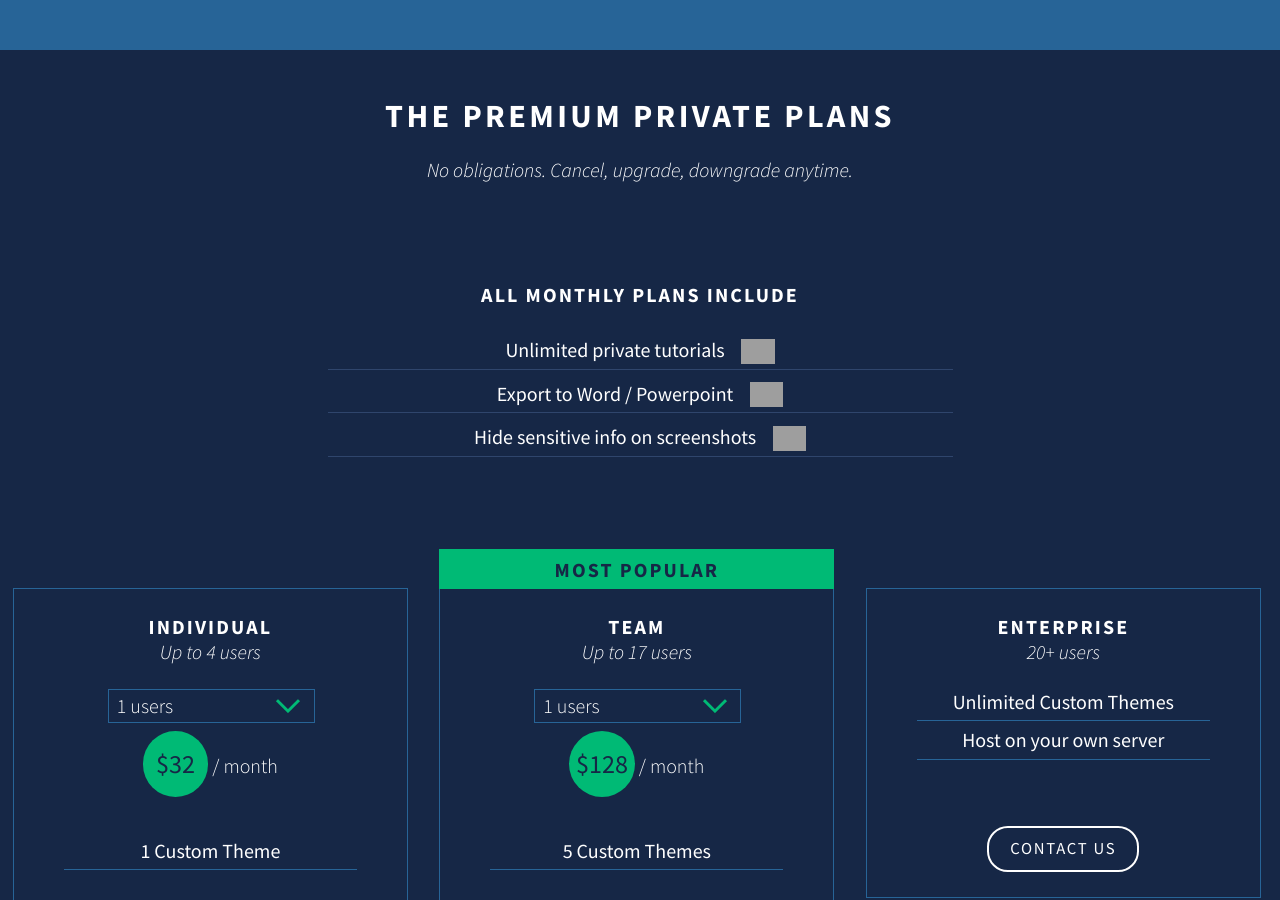
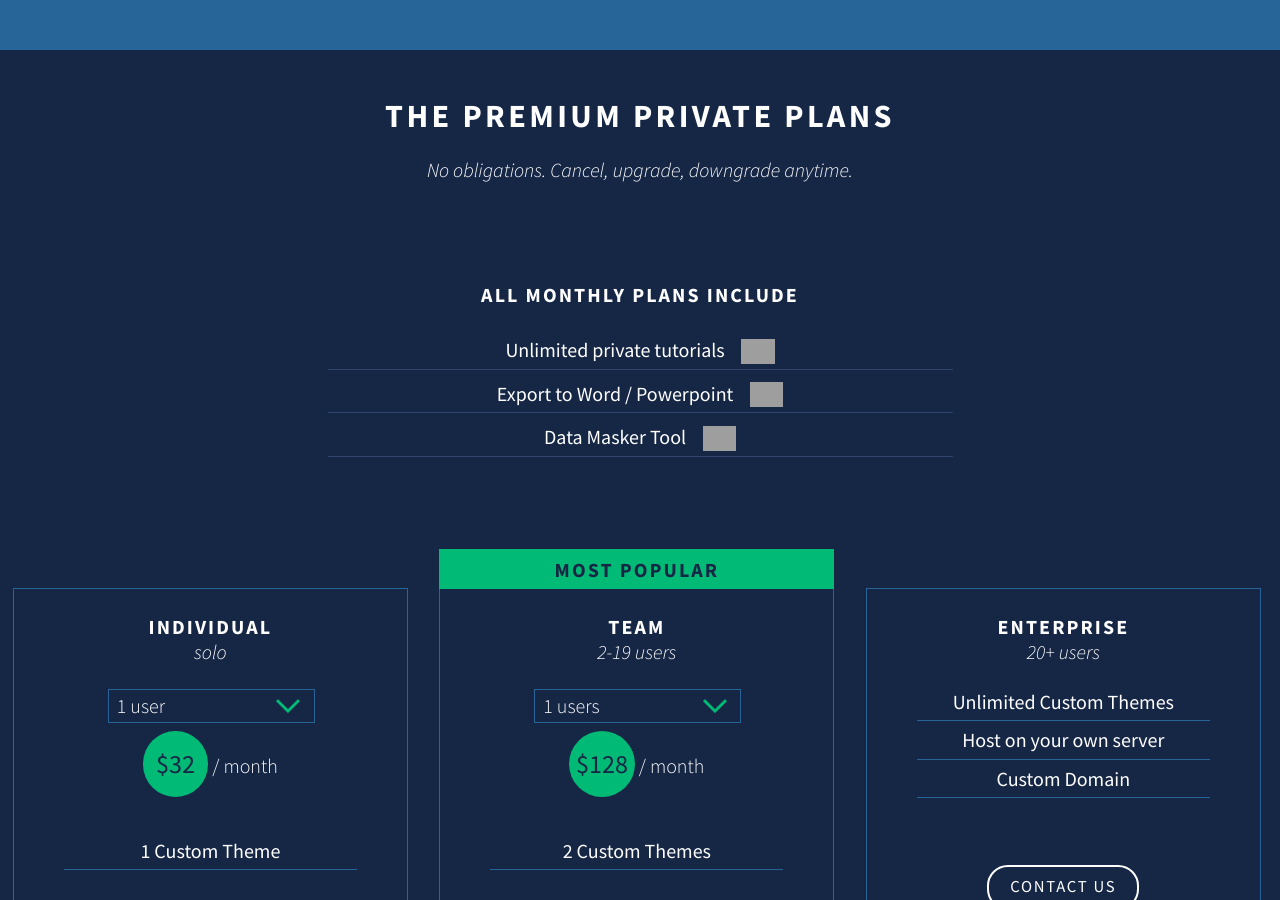
Before and after one commit to metamn/iorad, a Jekyll site: the page built from index.html, in a window 1280 px wide and 900 px high. Built offline with Jekyll 4.4.1, drawn with Linux system fonts in a browser that asks for light colours; nearby versions of some CDN libraries; grey boxes are pictures that could not be loaded.

Commit message:
NEw data added to plans and features

```diff
--- a/index.html
+++ b/index.html
@@ -4,14 +4,17 @@ title: Pricing
 subtitle: No obligations. Cancel, upgrade, downgrade anytime
 all-plans:
   - title: Unlimited private tutorials
+    description: <p>LAUNCH SPECIAL – Expires October 10th, 2014</p><p>We are rewarding our first users with unlimited private tutorials.  After the expiration date we’ll put some caps on the # of tutorials for each plan.</p>
   - title: Export to Word / Powerpoint
-  - title: Hide sensitive info on screenshots
+    description: If you like an ole’ school step-by-step word doc or need a quick system walkthrough presentation for that project meeting… we got you covered!
+  - title: Data Masker Tool
+    description: Quickly edit screenshots to hide any sensitive information (Account Numbers, Contact info, etc)
 plans:
   - title: Individual
-    subtitle: Up to 4 users
+    subtitle: solo
     select:
-      - max: 4
-        text: users
+      - max: 1
+        text: user
     price:
       - usd: 32
         text: month
@@ -20,29 +23,33 @@ plans:
       - title: Upgrade
     features:
       - title: 1 Custom Theme
-        description: You can brand the player with your own logo(s) and skin(s). Official Rock start status! Each user gets a theme of their very own
+        description: You can brand the player with your own logo and skin. Each user gets their own theme so they can style their own player.
   - title: Team
-    subtitle: Up to 17 users
+    subtitle: 2-19 users
+    second-subtitle: Multi-User Discount&mdash;10% off the total
     select:
-      - max: 17
+      - max: 19
         text: users
     price:
       - usd: 128
         text: month
     features:
-      - title: 5 Custom Themes
-        description: You can brand the player with your own logo(s) and skin(s). Official Rock start status! Each user gets a theme of their very own
+      - title: 2 Custom Themes
+        description: You can brand the player with your own logo and skin. Each user gets their own theme so they can style their own player.
     billed: Billed annually or $160 month-to-month
     button:
       - title: Upgrade
     class: popular
   - title: Enterprise
     subtitle: 20+ users
+    second-subtitle: For corporations, organizations and government
     features:
       - title: Unlimited Custom Themes
-        description: You can brand the player with your own logo(s) and skin(s). Official Rock start status! Each user gets a theme of their very own
+        description: You can brand the player with your own logo and skin. Each user gets their own theme so they can style their own player.
       - title: Host on your own server
-        description: Download a html zip of your tutorial and host it on Sharepoint or your own server
+        description: Download a html zip package of your tutorial and host it on your sharepoint or web server
+      - title: Custom Domain
+        description: Description text needed here
     button:
       - title: Contact Us
 one-timer-plan:
```
Also changed, not shown: other parts of index.html (+1 -1 lines), 1 other file.
